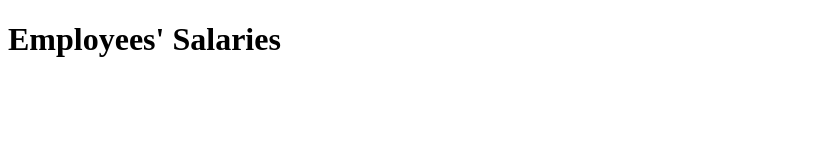
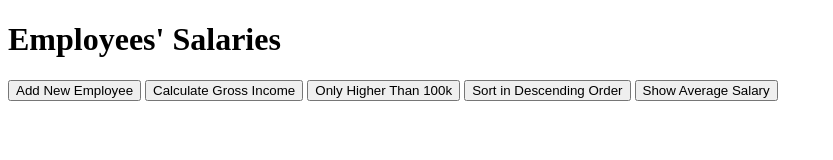
Before and after one commit to JelenaMarjanovic/cs-vanilla_js, a plain HTML site: page index.html in a window 1280 px wide. Shown: the whole page, without its empty margins (0-833 px from the left). Drawn offline with Linux system fonts and the light colour scheme; no server answers.

Commit message:
Add Menu buttons to HTML

```diff
--- a/index.html
+++ b/index.html
@@ -8,12 +8,21 @@
   </head>
 
   <body>
-    <div>
-      <h1>Employees' Salaries</h1>
+    <h1>Employees' Salaries</h1>
 
-      <aside></aside>
+    <div class="container">
+      <!-- Menu -->
+      <aside>
+        <button id="add_employee">Add New Employee</button>
+        <button id="gross_income">Calculate Gross Income</button>
+        <button id="six_digits">Only Higher Than 100k</button>
+        <button id="sort_descending">Sort in Descending Order</button>
+        <button id="average_salary">Show Average Salary</button>
+      </aside>
 
+      <!-- Display main content -->
       <main></main>
+
     </div>
 
     <script src="./employeeData.js"></script>
```
